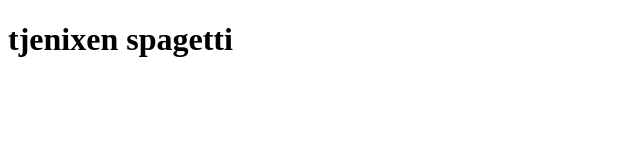
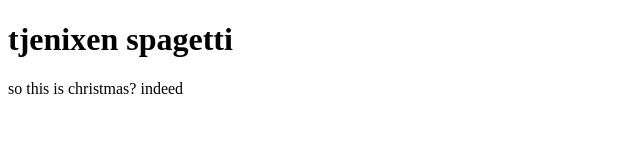
Before and after one commit to Gunnarsson96/testellitesttest, a plain HTML site: page site/index.html in a window 1280 px wide. Shown: the whole page, without its empty margins (0-640 px from the left). Drawn offline with Linux system fonts and the light colour scheme.

Commit message:
lite ändringar bara

```diff
--- a/site/index.html
+++ b/site/index.html
@@ -4,6 +4,7 @@
 	<title>Nämen tjäääna</title>
 
 <h1> tjenixen spagetti</h1>
+<p> so this is christmas? indeed</p>
 </head>
 <body>
 
```
